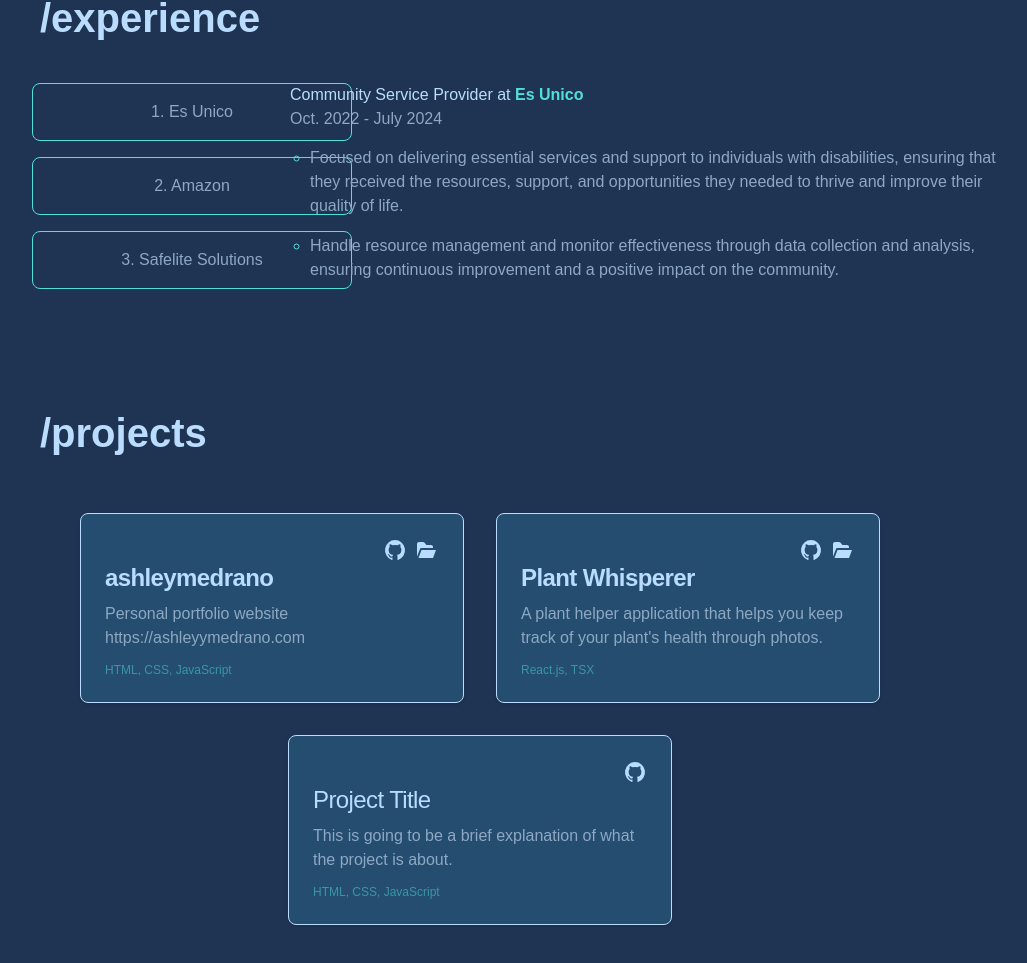
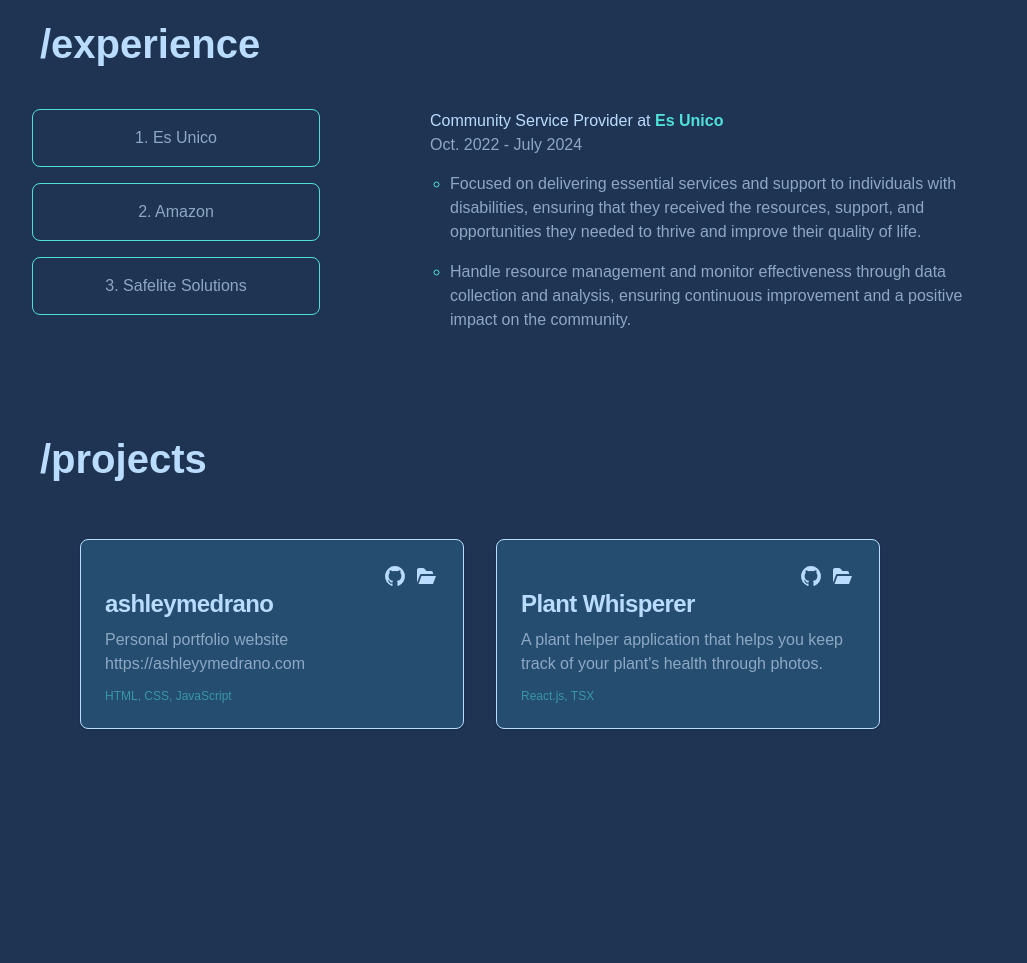
Before and after one commit to ashleyymedrano/my-pwp-ashleyymedrano, a website built with Vite: page index.html in a window 1280 px wide. Shown: the part 1409-2372 px from the top of the page, without its empty margins (160-1187 px from the left). After the commit the page ends 2178 px from the top, so only its background shows below. Built offline with nearby package versions, Linux system fonts and the light colour scheme.

Commit message:
added media query

```diff
--- a/index.html
+++ b/index.html
@@ -194,14 +194,14 @@
 <!--Desktop view-->
 <div class="hidden md:block">
 <div class="button-group flex">
-  <div class="inline-flex flex-col justify-center rounded-md pb-6 w-1/4" role="group">
-    <button type="button" class="ml-48 px-4 py-4 text-md font-medium text-[#8EA8C3] bg-transparent border border-[#4fe0dc] rounded-lg hover:bg-[#4fe0dc] hover:text-white focus:z-10 focus:ring-2 focus:ring-[#4fe0dc] focus:bg-[#4fe0dc] focus:text-white w-full">
+  <div class="inline-flex flex-col justify-center rounded-md pb-6" role="group">
+    <button type="button" class="ml-48 mr-10 px-4 py-4 text-md font-medium text-[#8EA8C3] bg-transparent border border-[#4fe0dc] rounded-lg hover:bg-[#4fe0dc] hover:text-white focus:z-10 focus:ring-2 focus:ring-[#4fe0dc] focus:bg-[#4fe0dc] focus:text-white w-72">
       1. Es Unico
     </button>
-    <button type="button" class="ml-48 mt-4 px-4 py-4 text-md font-medium text-[#8EA8C3] bg-transparent border border-[#4fe0dc] rounded-lg hover:bg-[#4fe0dc] hover:text-white focus:z-10 focus:ring-2 focus:ring-[#4fe0dc] focus:bg-[#4fe0dc] focus:text-white w-full">
+    <button type="button" class="ml-48 mr-10 mt-4 px-2 py-4 text-md font-medium text-[#8EA8C3] bg-transparent border border-[#4fe0dc] rounded-lg hover:bg-[#4fe0dc] hover:text-white focus:z-10 focus:ring-2 focus:ring-[#4fe0dc] focus:bg-[#4fe0dc] focus:text-white w-72">
       2. Amazon
     </button>
-    <button type="button" class="ml-48 mt-4 px-4 py-4 text-md font-medium text-[#8EA8C3] bg-transparent border border-[#4fe0dc] rounded-lg  hover:bg-[#4fe0dc] hover:text-white focus:z-10 focus:ring-2 focus:ring-[#4fe0dc] focus:bg-[#4fe0dc] focus:text-white w-full">
+    <button type="button" class="ml-48 mr-10 mt-4 px-4 py-4 text-md font-medium text-[#8EA8C3] bg-transparent border border-[#4fe0dc] rounded-lg  hover:bg-[#4fe0dc] hover:text-white focus:z-10 focus:ring-2 focus:ring-[#4fe0dc] focus:bg-[#4fe0dc] focus:text-white w-72">
       3. Safelite Solutions
     </button>
   </div>
@@ -246,7 +246,7 @@
   <!--Project Card 1-->
 <section class="flex flex-wrap justify-center m-10 gap-8">
 <section>
-  <div class="w-96 p-6 bg-[#244D70] hover:bg-[#296088] border border-[#B9DCFF] rounded-lg shadow">
+  <div class="max-w-sm p-6 bg-[#244D70] hover:bg-[#296088] border border-[#B9DCFF] rounded-lg shadow">
     <!--This div is to add github icon on top-->
     <div class="flex flex-row-reverse">
       <a href="/">
@@ -294,26 +294,6 @@
   </div>
 </div>
 </section>
-
-  <!--Project Card 3-->
-<section>
-  <div class="max-w-sm p-6 bg-[#244D70] hover:bg-[#296088] border border-[#B9DCFF] rounded-lg shadow">
-    <!--This div is to add github icon on top-->
-    <div class="flex flex-row-reverse">
-      <a href="https://github.com/ashleyymedrano">
-        <svg class="w-6 h-6 text-gray-800 fill-[#B9DCFF]" aria-hidden="true" xmlns="http://www.w3.org/2000/svg" width="24" height="24" fill="currentColor" viewBox="0 0 24 24">
-          <path fill-rule="evenodd" d="M12.006 2a9.847 9.847 0 0 0-6.484 2.44 10.32 10.32 0 0 0-3.393 6.17 10.48 10.48 0 0 0 1.317 6.955 10.045 10.045 0 0 0 5.4 4.418c.504.095.683-.223.683-.494 0-.245-.01-1.052-.014-1.908-2.78.62-3.366-1.21-3.366-1.21a2.711 2.711 0 0 0-1.11-1.5c-.907-.637.07-.621.07-.621.317.044.62.163.885.346.266.183.487.426.647.71.135.253.318.476.538.655a2.079 2.079 0 0 0 2.37.196c.045-.52.27-1.006.635-1.37-2.219-.259-4.554-1.138-4.554-5.07a4.022 4.022 0 0 1 1.031-2.75 3.77 3.77 0 0 1 .096-2.713s.839-.275 2.749 1.05a9.26 9.26 0 0 1 5.004 0c1.906-1.325 2.74-1.05 2.74-1.05.37.858.406 1.828.101 2.713a4.017 4.017 0 0 1 1.029 2.75c0 3.939-2.339 4.805-4.564 5.058a2.471 2.471 0 0 1 .679 1.897c0 1.372-.012 2.477-.012 2.814 0 .272.18.592.687.492a10.05 10.05 0 0 0 5.388-4.421 10.473 10.473 0 0 0 1.313-6.948 10.32 10.32 0 0 0-3.39-6.165A9.847 9.847 0 0 0 12.007 2Z" clip-rule="evenodd"/>
-        </svg>
-      </a>
-    </div>
-    <!--This next part is for text-->
-    <div>
-      <h5 class="mb-2 text-2xl font-medium tracking-tight text-[#B9DCFF]">Project Title</h5>
-      <p class="mb-3 font-normal text-[#8EA8C3]">This is going to be a brief explanation of what the project is about.</p>
-      <p class="text-xs text-opacity-50 text-[#4fe0dc]">HTML, CSS, JavaScript</p>
-    </div>
-  </div>
-</section>
 </section>
 
 <script type="module" src="main.js"></script>
--- a/public_html/stylesheets/about-me-stylesheet.css
+++ b/public_html/stylesheets/about-me-stylesheet.css
@@ -11,13 +11,15 @@
 .unm-img {
     max-width: 384px;
     height: auto;
-    margin-right: 100px;
+    margin-top: 20px;
+    margin-right: 70px;
+    margin-left: 20px;
     border-radius: 10px;
     box-shadow: 6px 13px 23px -5px rgba(0, 0, 0, 0.46);
 }
 
 .about-me-intro {
-    max-width: 700px;
+    max-width: 600px;
     color: #8EA8C3;
     padding-top: 15px;
     padding-left: 30px;
@@ -40,7 +42,7 @@
 
 .about-job {
     list-style-type: none;
-    padding-left: 60px;
+    padding-left: 50px;
     color: #8EA8C3;
     font-size: 15px;
     max-width: 300px;
@@ -56,8 +58,7 @@ li::marker {
 }
 
 
-@media (min-width: 1024px) {
-
+@media (min-width: 768px) {
     .about-me-intro,
     .about-job-list {
         font-size: 18px; /* Increase text size */
--- a/public_html/stylesheets/experience-stylesheet.css
+++ b/public_html/stylesheets/experience-stylesheet.css
@@ -48,14 +48,16 @@
 }
 
 
-@media (min-width: 1024px) { /* Desktop view */
+@media (min-width: 768px) { /* Desktop view */
     .experience {
         font-size: 40px;
         margin-left: 160px;
     }
 
     .job-one, .job-two, .job-three {
-        padding-top: 0px;
-        margin-top: 0px;
+        padding-top: 0;
+        margin-top: 0;
+        margin-left: 20px;
+        margin-right: 80px;
     }
 }
```
